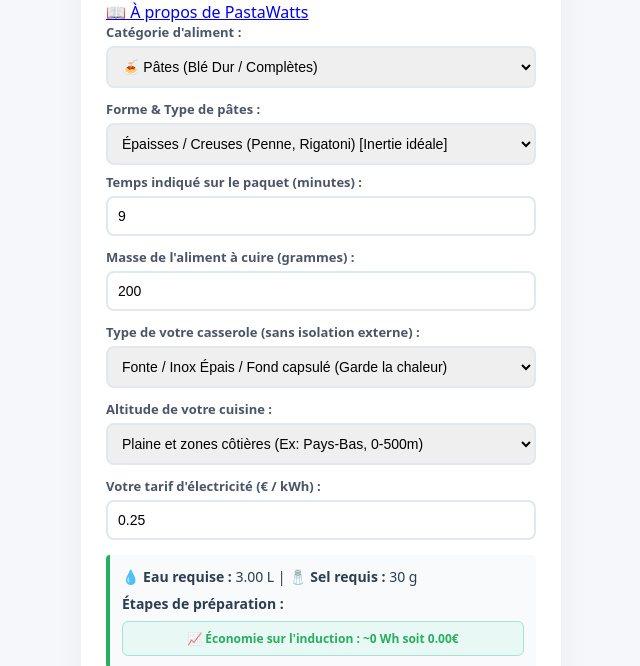
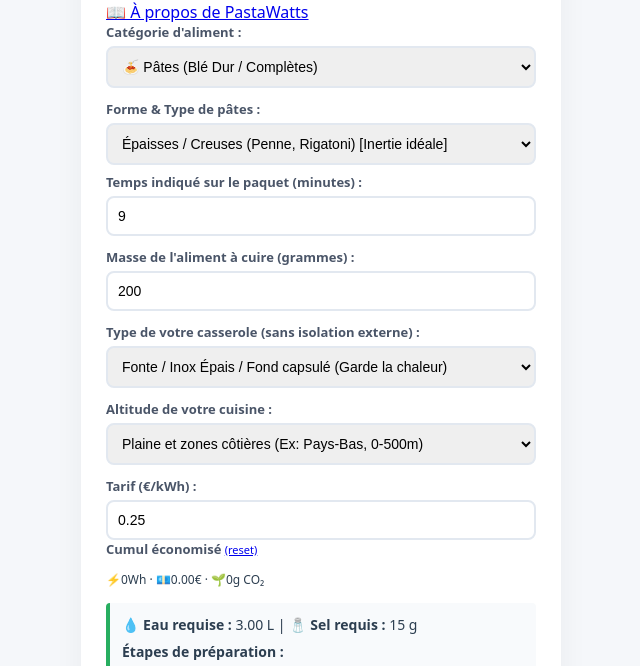
Before and after one commit to jjcampaniello-sys/Al-Dente-Co, a plain HTML site: page index.html in a window 1280 px wide. Shown: the part 100-766 px from the top of the page, without its empty margins (319-959 px from the left). Drawn offline with Linux system fonts and the light colour scheme.

Commit message:
Refactor electricity tariff input and savings display

```diff
--- a/index.html
+++ b/index.html
@@ -82,10 +82,18 @@
         </select>
     </div>
 
-    <div class="group">
-        <label for="tarifKwh">Votre tarif d'électricité (€ / kWh) :</label>
+    <div class="group row-flex">
+    <div>
+        <label for="tarifKwh">Tarif (€/kWh) :</label>
         <input type="number" id="tarifKwh" value="0.25" min="0" step="0.01" oninput="calculer()">
     </div>
+    <div>
+        <label>Cumul économisé <a href="#" onclick="resetTotals();return false;" style="font-weight:normal;font-size:11px;">(reset)</a></label>
+        <div style="font-size:12px;padding-top:8px;">
+            ⚡<span id="totalWh">0</span>Wh · 💶<span id="totalEur">0.00</span>€ · 🌱<span id="totalCo2">0</span>g CO₂
+        </div>
+    </div>
+</div>
 
     <div class="box">
         <strong>💧 Eau requise :</strong> <span id="eau">3.00</span> L |
```
